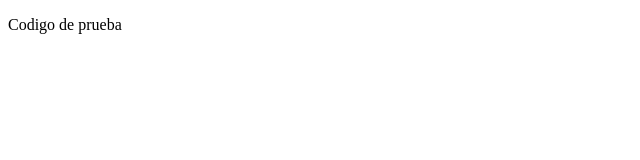
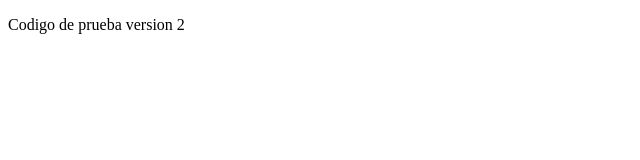
Before and after one commit to naldoidat/ProyectoPrueba02, a plain HTML site: page index.html in a window 1280 px wide. Shown: the full height of the page, 0-640 px from the left. Drawn offline with Linux system fonts and the light colour scheme.

Commit message:
Actualizando titulo

```diff
--- a/index.html
+++ b/index.html
@@ -8,7 +8,7 @@
 </head>
 <body>
     <p>
-        Codigo de prueba
+        Codigo de prueba version 2
     </p>
 </body>
 </html>
```
